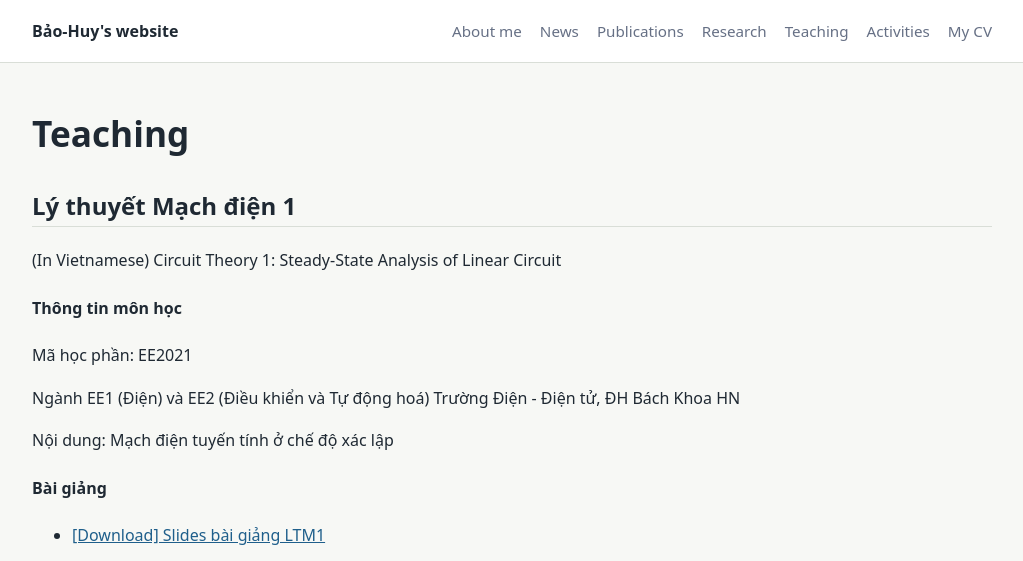
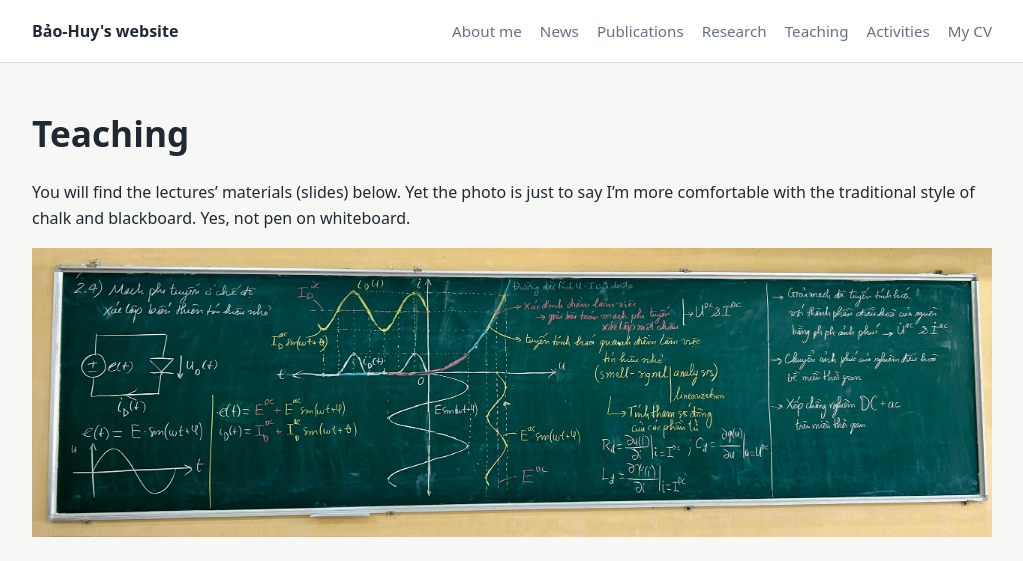
Before and after one commit to baohuynguyen/baohuynguyen.github.io, a Jekyll site: the page built from teaching.md, in a window 1280 px wide and 900 px high, cut to the strip 0-561 px from the top of the window. Shown: the whole strip, without its empty margins (128-1151 px from the left). Built offline with Jekyll 4.4.1, drawn with Linux system fonts in a browser that asks for light colours.

Commit message:
Update teaching.md

```diff
--- a/teaching.md
+++ b/teaching.md
@@ -5,6 +5,10 @@ permalink: /teaching/
 ---
 
 # Teaching
+
+You will find the lectures' materials (slides) below. Yet the photo is just to say I'm more comfortable with the traditional style of chalk and blackboard. Yes, not pen on whiteboard.
+
+<img src="/assets/img/blackboard.jpg" alt="Activities banner" style="width:100%; height:auto;">
 
 ## Lý thuyết Mạch điện 1
 
```
